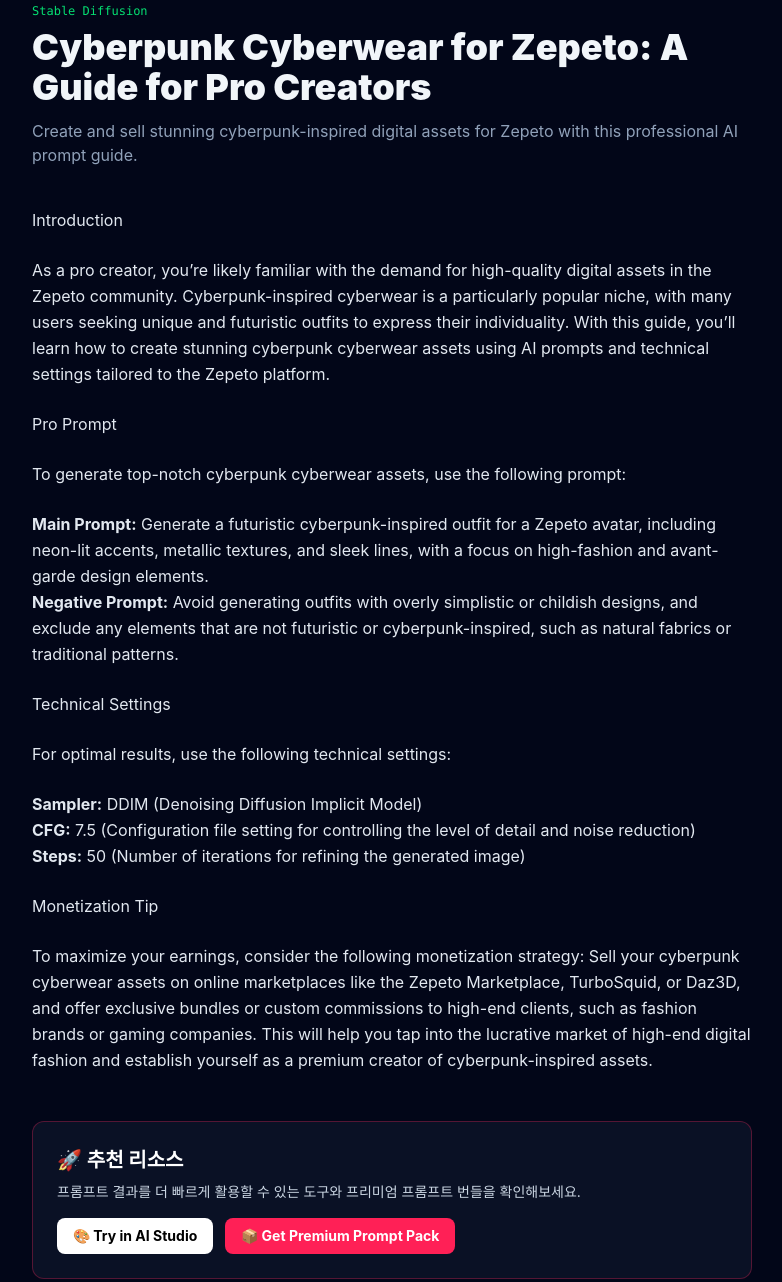
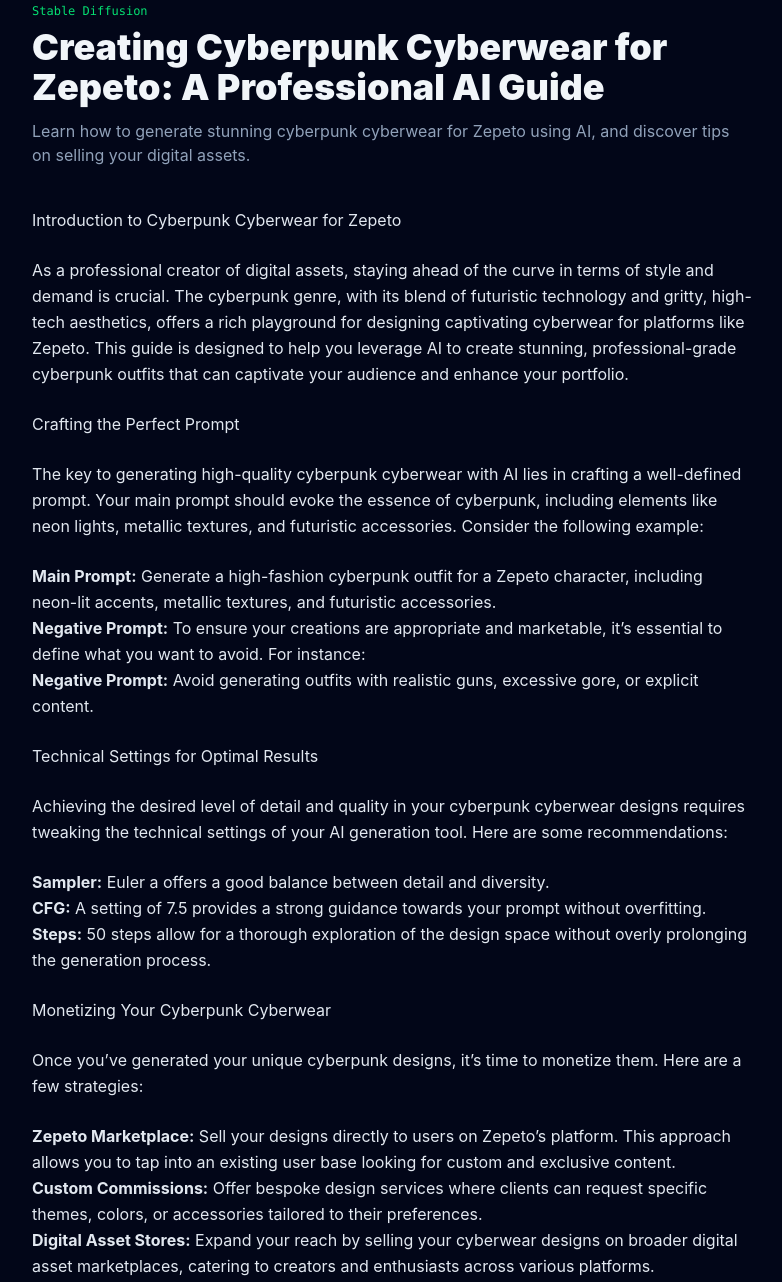
Before and after one commit to chenghun1234-dotcom/promptforge, an Astro site: page /prompts/cyberpunk-cyberwear-for-zepeto in a window 1280 px wide. Shown: the part 45-1327 px from the top of the page, without its empty margins (248-1030 px from the left). Built offline with nearby package versions, Linux system fonts and the light colour scheme; Astro itself is replaced by a stand-in of ours.

Commit message:
🚀 Auto-forged new prompts via Groq

```diff
--- a/src/content/prompts/cyberpunk-cyberwear-for-zepeto.md
+++ b/src/content/prompts/cyberpunk-cyberwear-for-zepeto.md
@@ -1,35 +1,40 @@
 ---
-title: "Cyberpunk Cyberwear for Zepeto: A Guide for Pro Creators"
-description: "Create and sell stunning cyberpunk-inspired digital assets for Zepeto with this professional AI prompt guide."
-date: "2026-08-04T11:52:07.344031+00:00"
+title: "Creating Cyberpunk Cyberwear for Zepeto: A Professional AI Guide"
+description: "Learn how to generate stunning cyberpunk cyberwear for Zepeto using AI, and discover tips on selling your digital assets."
+date: "2026-08-04T13:30:05.318990+00:00"
 tags:
   - Cyberpunk
   - Cyberwear
   - Zepeto
   - Digital Assets
-  - Pro Creators
+  - AI Generation
 model: "Stable Diffusion"
-prompt: "Generate a futuristic cyberpunk-inspired outfit for a Zepeto avatar, including neon-lit accents, metallic textures, and sleek lines, with a focus on high-fashion and avant-garde design elements."
-negativePrompt: "Avoid generating outfits with overly simplistic or childish designs, and exclude any elements that are not futuristic or cyberpunk-inspired, such as natural fabrics or traditional patterns."
-sampler: "DDIM"
+prompt: "Generate a high-fashion cyberpunk outfit for a Zepeto character, including neon-lit accents, metallic textures, and futuristic accessories."
+negativePrompt: "Avoid generating outfits with realistic guns, excessive gore, or explicit content."
+sampler: "Euler a"
 cfg: 7.5
 steps: 50
-monetizationTip: "Sell your cyberpunk cyberwear assets on online marketplaces like the Zepeto Marketplace, TurboSquid, or Daz3D, and offer exclusive bundles or custom commissions to high-end clients, such as fashion brands or gaming companies, to maximize your earnings."
+monetizationTip: "Sell your unique cyberpunk cyberwear designs as exclusive digital assets on platforms like Zepeto's marketplace, or offer custom commissions to clients looking for one-of-a-kind outfits."
 ---
-### Introduction
-As a pro creator, you're likely familiar with the demand for high-quality digital assets in the Zepeto community. Cyberpunk-inspired cyberwear is a particularly popular niche, with many users seeking unique and futuristic outfits to express their individuality. With this guide, you'll learn how to create stunning cyberpunk cyberwear assets using AI prompts and technical settings tailored to the Zepeto platform.
+## Introduction to Cyberpunk Cyberwear for Zepeto
+As a professional creator of digital assets, staying ahead of the curve in terms of style and demand is crucial. The cyberpunk genre, with its blend of futuristic technology and gritty, high-tech aesthetics, offers a rich playground for designing captivating cyberwear for platforms like Zepeto. This guide is designed to help you leverage AI to create stunning, professional-grade cyberpunk outfits that can captivate your audience and enhance your portfolio.
 
-### Pro Prompt
-To generate top-notch cyberpunk cyberwear assets, use the following prompt:
-* **Main Prompt:** Generate a futuristic cyberpunk-inspired outfit for a Zepeto avatar, including neon-lit accents, metallic textures, and sleek lines, with a focus on high-fashion and avant-garde design elements.
-* **Negative Prompt:** Avoid generating outfits with overly simplistic or childish designs, and exclude any elements that are not futuristic or cyberpunk-inspired, such as natural fabrics or traditional patterns.
+## Crafting the Perfect Prompt
+The key to generating high-quality cyberpunk cyberwear with AI lies in crafting a well-defined prompt. Your main prompt should evoke the essence of cyberpunk, including elements like neon lights, metallic textures, and futuristic accessories. Consider the following example:
+- **Main Prompt:** Generate a high-fashion cyberpunk outfit for a Zepeto character, including neon-lit accents, metallic textures, and futuristic accessories.
+- **Negative Prompt:** To ensure your creations are appropriate and marketable, it's essential to define what you want to avoid. For instance:
+  - **Negative Prompt:** Avoid generating outfits with realistic guns, excessive gore, or explicit content.
 
-### Technical Settings
-For optimal results, use the following technical settings:
-* **Sampler:** DDIM (Denoising Diffusion Implicit Model)
-* **CFG:** 7.5 (Configuration file setting for controlling the level of detail and noise reduction)
-* **Steps:** 50 (Number of iterations for refining the generated image)
+## Technical Settings for Optimal Results
+Achieving the desired level of detail and quality in your cyberpunk cyberwear designs requires tweaking the technical settings of your AI generation tool. Here are some recommendations:
+- **Sampler:** Euler a offers a good balance between detail and diversity.
+- **CFG:** A setting of 7.5 provides a strong guidance towards your prompt without overfitting.
+- **Steps:** 50 steps allow for a thorough exploration of the design space without overly prolonging the generation process.
 
-### Monetization Tip
-To maximize your earnings, consider the following monetization strategy:
-Sell your cyberpunk cyberwear assets on online marketplaces like the Zepeto Marketplace, TurboSquid, or Daz3D, and offer exclusive bundles or custom commissions to high-end clients, such as fashion brands or gaming companies. This will help you tap into the lucrative market of high-end digital fashion and establish yourself as a premium creator of cyberpunk-inspired assets.
+## Monetizing Your Cyberpunk Cyberwear
+Once you've generated your unique cyberpunk designs, it's time to monetize them. Here are a few strategies:
+- **Zepeto Marketplace:** Sell your designs directly to users on Zepeto's platform. This approach allows you to tap into an existing user base looking for custom and exclusive content.
+- **Custom Commissions:** Offer bespoke design services where clients can request specific themes, colors, or accessories tailored to their preferences.
+- **Digital Asset Stores:** Expand your reach by selling your cyberwear designs on broader digital asset marketplaces, catering to creators and enthusiasts across various platforms.
+
+By following this guide, you'll not only enhance your portfolio with stunning cyberpunk cyberwear but also unlock new revenue streams in the digital assets market. Remember, the key to success lies in combining creativity with technical prowess and a keen understanding of your target audience's preferences.
```
